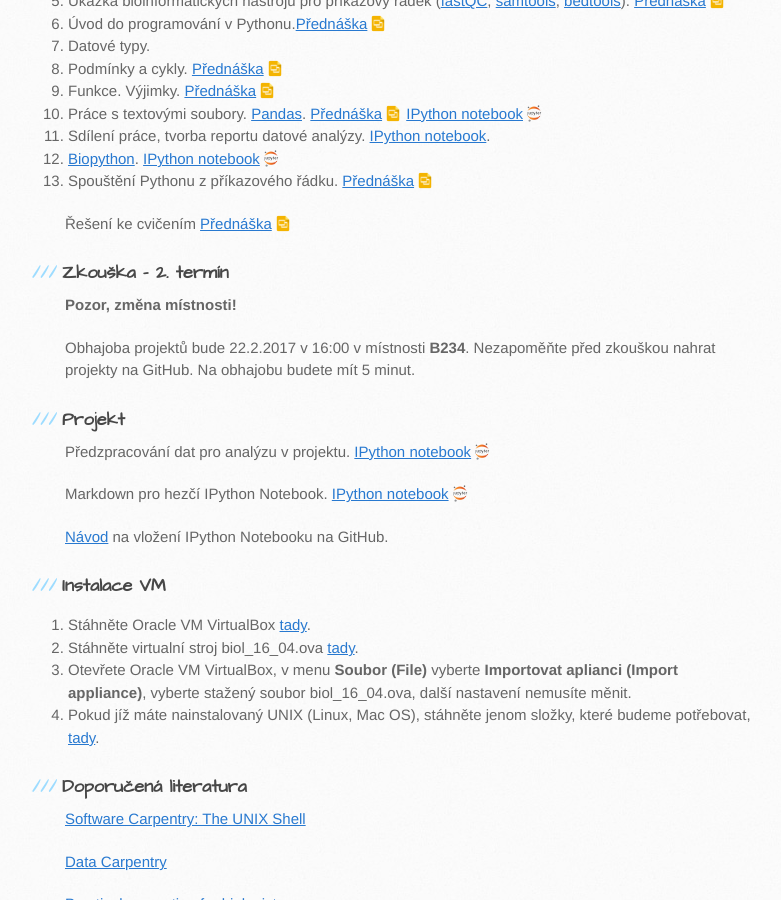
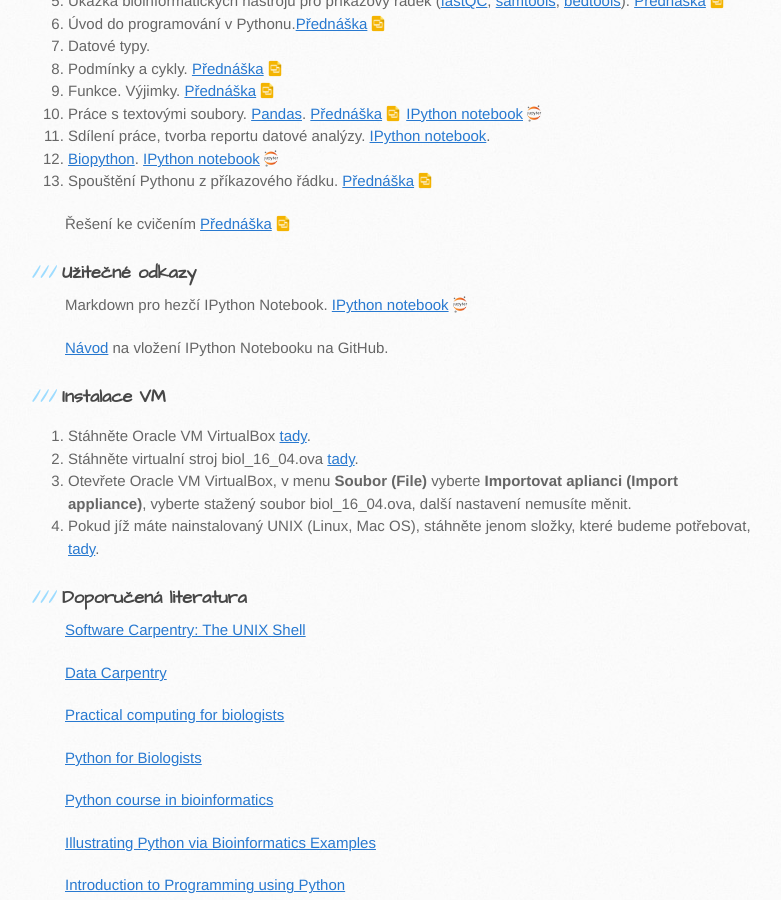
Before and after one commit to anastazie/intro_python_biol, a Jekyll site: the page built from index.md, in a window 1280 px wide and 900 px high, scrolled down 1199 px. Shown: the whole window, without its empty margins (105-886 px from the left). Built offline with Jekyll 4.4.1, drawn with Linux system fonts in a browser that asks for light colours; our own code applies the rules of GitHub Pages for plain Markdown files.

Commit message:
smazani terminu zkousky

```diff
--- a/index.md
+++ b/index.md
@@ -32,17 +32,7 @@ Cílem předmětu je zbavení studentů strachu z příkazového řádku a nauč
 
 Řešení ke cvičením <a href="https://docs.google.com/presentation/d/1XFS2EjUPrdbiI76mhOeFxNjPzWEUKcfJFnSob8QuzyE/edit?usp=sharing" class="presentation">Přednáška</a>
 
-### Zkouška - 2. termín
-
-**Pozor, změna místnosti!**
-
-Obhajoba projektů bude 22.2.2017 v 16:00 v místnosti **B234**.
-Nezapoměňte před zkouškou nahrat projekty na GitHub.
-Na obhajobu budete mít 5 minut.
-
-### Projekt
-
-Předzpracování dat pro analýzu v projektu. <a href="https://github.com/anastazie/python_biol_2016/blob/master/project_data_upload.ipynb" class="jupyter"> IPython notebook </a>
+### Užitečné odkazy
 
 Markdown pro hezčí IPython Notebook. <a href="https://github.com/anastazie/python_biol_2016/blob/master/Python_markdown.ipynb" class="jupyter"> IPython notebook </a>
 
```
